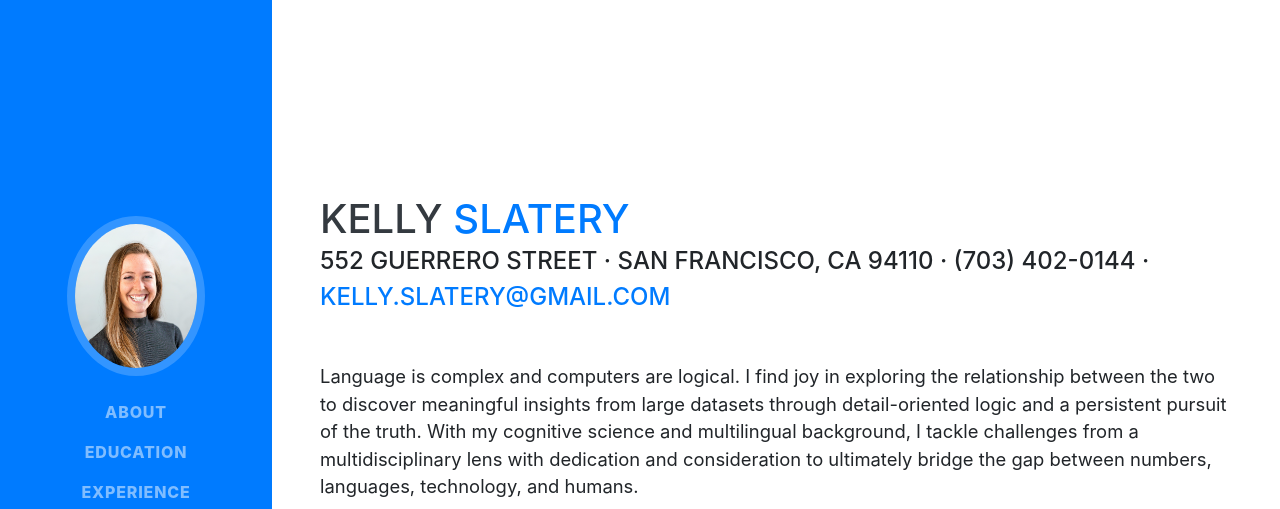
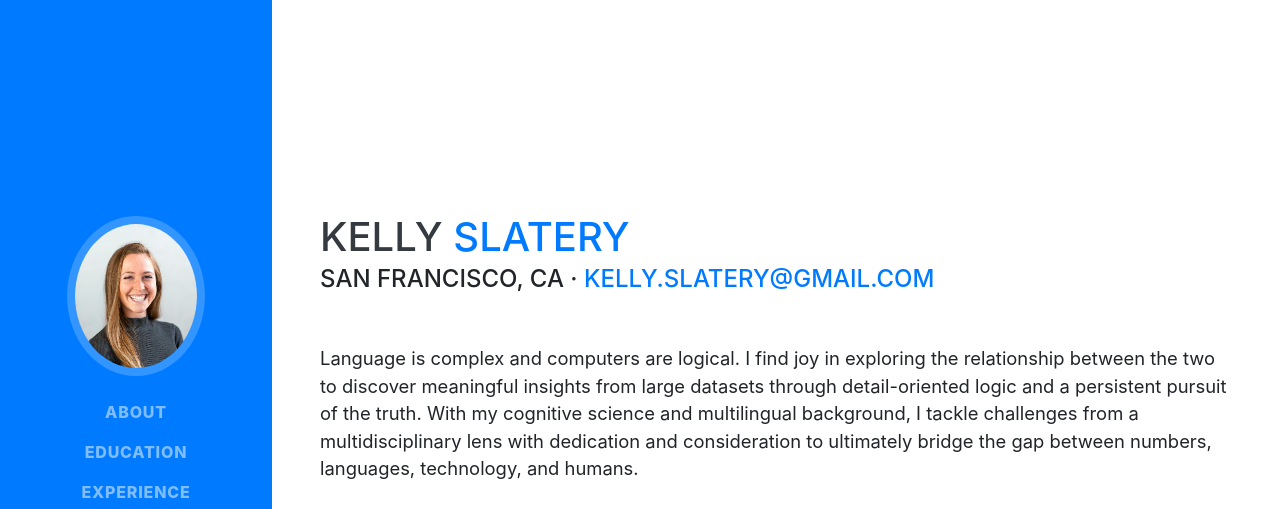
Before and after one commit to KellySlatery/kellyslatery.github.io, a website with bundled scripts: page index.html in a window 1280 px wide. Shown: the top 509 px of the page. Built offline with nearby package versions, Linux system fonts and the light colour scheme; a web font is replaced by a local one.

Commit message:
Updated info

```diff
--- a/index.html
+++ b/index.html
@@ -66,7 +66,7 @@
         <h1 class="mb-0">Kelly
           <span class="text-primary">Slatery</span>
         </h1>
-        <div class="subheading mb-5">552 Guerrero Street · San Francisco, CA 94110 · (703) 402-0144 ·
+        <div class="subheading mb-5">San Francisco, CA ·
           <a href="mailto:kelly.slatery@gmail.com">kelly.slatery@gmail.com</a>
         </div>
         <p class="lead mb-5">Language is complex and computers are logical. I find joy in exploring the relationship between the two to discover meaningful insights from large datasets through detail-oriented logic and a persistent pursuit of the truth. With my cognitive science and multilingual background, I tackle challenges from a multidisciplinary lens with dedication and consideration to ultimately bridge the gap between numbers, languages, technology, and humans.</p>
```
